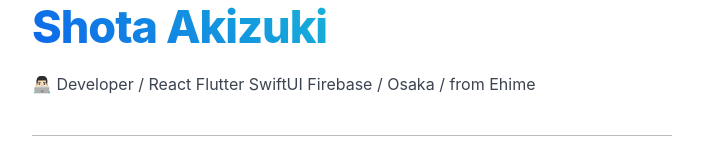
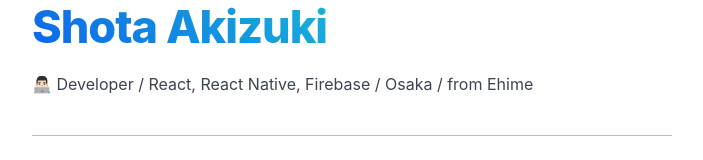
Before and after one commit to shota-akizuki/shota-dev, a Next.js app: page / in a window 1280 px wide. Shown: the part 161-321 px from the top of the page, without its empty margins (288-991 px from the left). Built offline with nearby package versions, Linux system fonts and the light colour scheme.

Commit message:
Add React Native.

```diff
--- a/pages/index.tsx
+++ b/pages/index.tsx
@@ -45,11 +45,7 @@ export default function Home() {
       <Header titlePre="Home" />
       <div className={styles.main}>
         <h1>Shota Akizuki</h1>
-
-        <p>
-          👨🏻‍💻 Developer / React Flutter SwiftUI Firebase / Osaka / from Ehime
-        </p>
-
+        <p>👨🏻‍💻 Developer / React, React Native, Firebase / Osaka / from Ehime</p>
         <Divider />
         <Timeline />
         <Divider />
```
